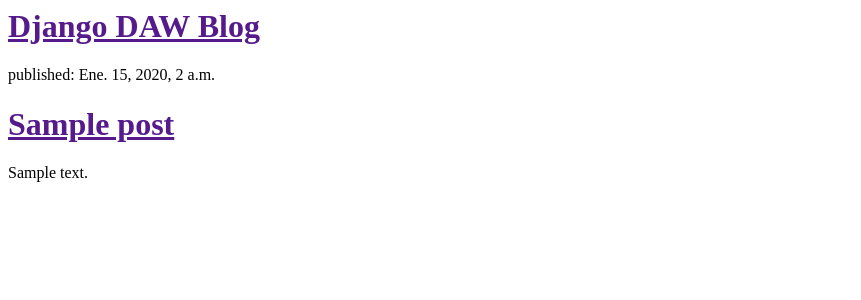
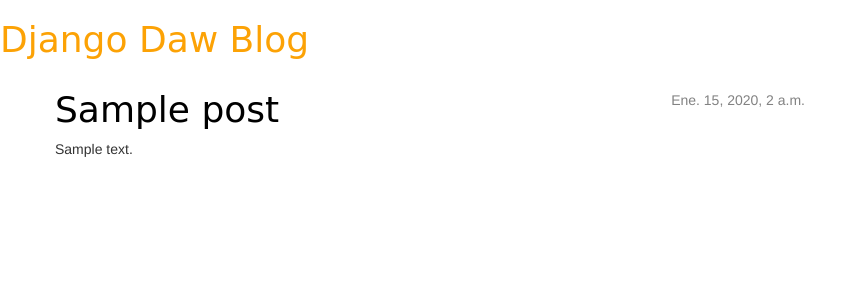
Before and after one commit to bilivega/my-first-blog, a Django app: template blog/templates/blog/post_list.html in a window 1280 px wide. Shown: the top 300 px of the page, without its empty margins (0-861 px from the left). Run offline with Django 3.2, Linux system fonts and the light colour scheme; the template is opened without the code that fills it: values that come from a table or form of the project are taken from there, others are empty; tables that the repository leaves empty hold one stand-in row (values such as "Sample post"); some libraries are stand-ins or nearby versions.

Commit message:
Agregue estilo a la pagina

```diff
--- /dev/null
+++ b/blog/static/css/blog.css
@@ -0,0 +1,41 @@
+h1 a {
+color: #FCA205;
+}
+.page-header {
+background-color: #ff9400;
+margin-top: 0;
+padding: 20px 20px 20px 40px;
+}
+.page-header h1, .page-header h1 a, .page-header h1 a:visited, .page-header h1 a:active {
+color: #ffffff;
+font-size: 36pt;
+text-decoration: none;
+}
+.content {
+margin-left: 40px;
+}
+h1, h2, h3, h4 {
+font-family: 'Lobster', cursive;
+}
+.date {
+float: right;
+color: #828282;
+}
+.save {
+float: right;
+}
+.post-form textarea, .post-form input {
+width: 100%;
+}
+.top-menu, .top-menu:hover, .top-menu:visited {
+color: #ffffff;
+float: right;
+font-size: 26pt;
+margin-right: 20px;
+}
+.post {
+margin-bottom: 70px;
+}
+.post h1 a, .post h1 a:visited {
+color: #000000;
+}
--- a/blog/templates/blog/post_list.html
+++ b/blog/templates/blog/post_list.html
@@ -1,20 +1,31 @@
+{% load staticfiles %}
 <html>
+
 <head>
-<title>Django DAW blog</title>
+<title>Django Daw blog</title>
+<link rel="stylesheet" href="//maxcdn.bootstrapcdn.com/bootstrap/3.2.0/css/bootstrap.min.css">
+<link rel="stylesheet" href="//maxcdn.bootstrapcdn.com/bootstrap/3.2.0/css/bootstrap-theme.min.css">
+<link rel="stylesheet" href="{% static 'css/blog.css' %}">
 </head>
 <body>
 	<div>
-	  <h1><a href="">Django DAW Blog</a></h1>
+	  <h1><a href="/">Django Daw Blog</a></h1>
 	</div>
+	<div class="content container">
+	 <div class="row">
+	  <div class="col-md-8">
+	   {% for post in posts %}
+	  <div class="post">
+          <div class="date">
+{{ post.published_date }}
+</div>
+<h1><a href="">{{ post.title }}</a></h1>
+<p>{{ post.text|linebreaksbr }}</p>
 
-	{% for post in post %}
-	<div>
-	  <p>published: {{ post.published_date }}</p>
-	  <h1><a href="">{{ post.title }}</a></h1>
-	  <p>{{ post.text|linebreaksbr }}</p>
-	</div>
-	{% endfor %}
-
-
+</div>
+{% endfor %}
+</div>
+</div>
+</div>
 </body>
 </html>
--- a/blog/views.py
+++ b/blog/views.py
@@ -6,4 +6,4 @@
 
 def post_list(request):
     post = Post.objects.filter(published_date__lte=timezone.now()).order_by('published_date')
-    return render(request, 'blog/post_list.html', {'post': post})
+    return render(request, 'blog/post_list.html', {'posts': post})
```
